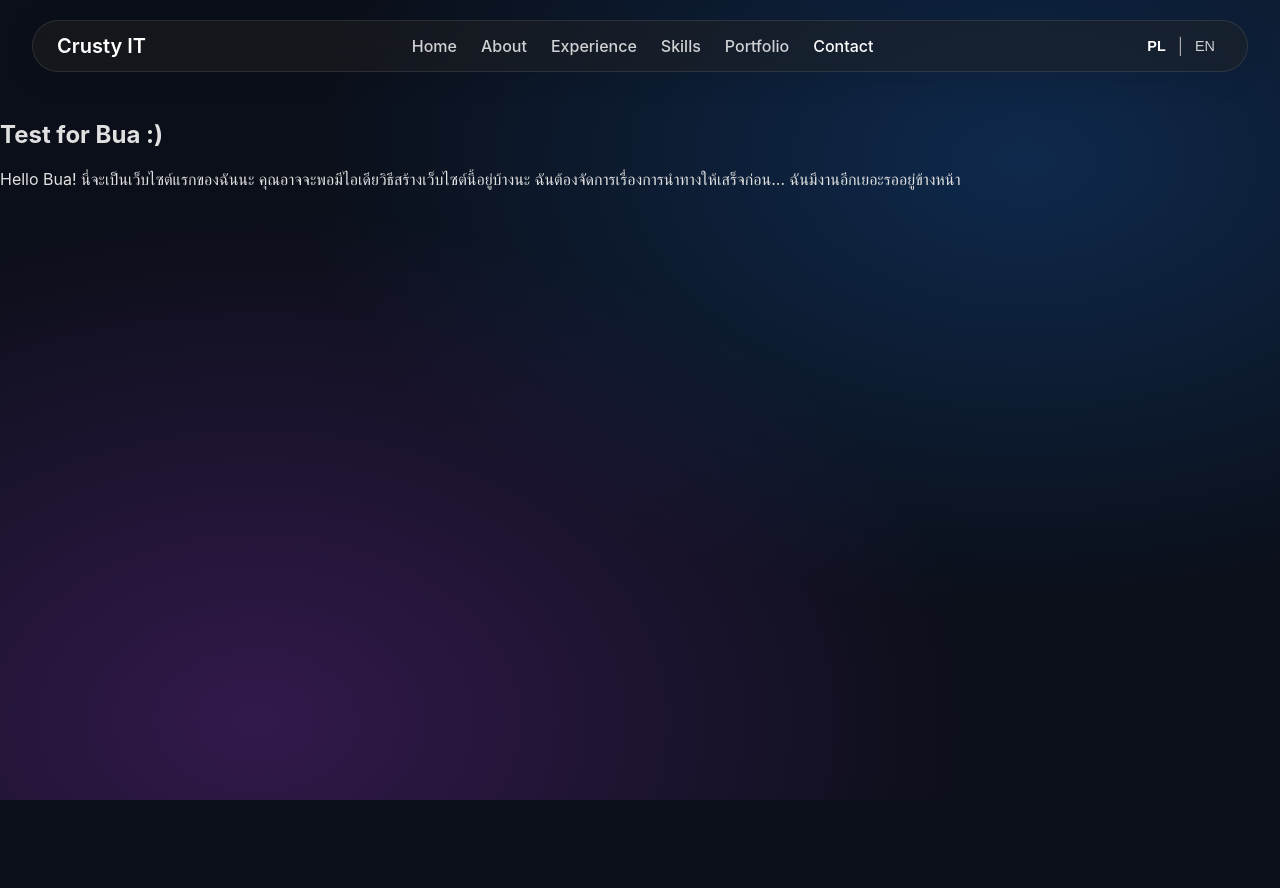
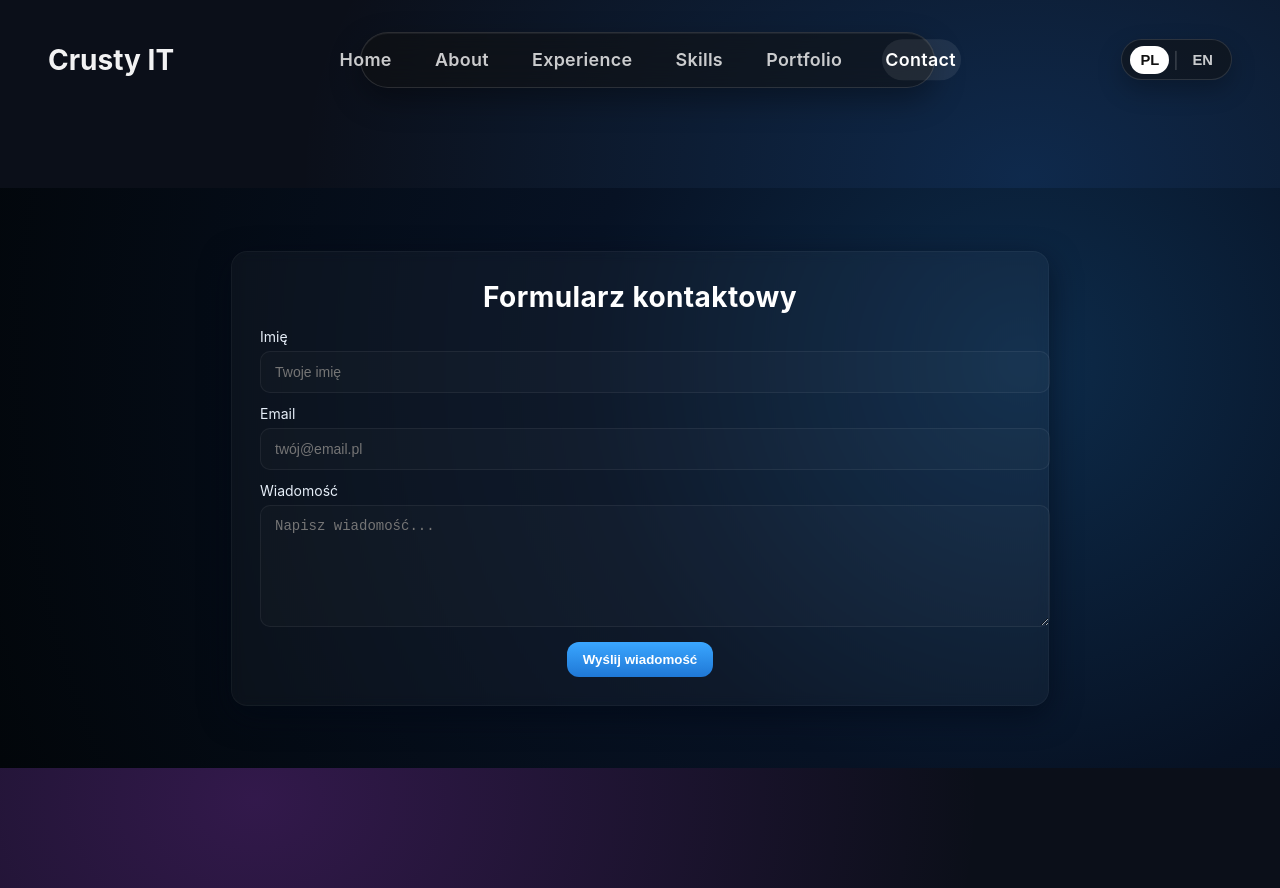
Before and after one commit to shellupski/Moja-strona, a React (Create React App) app: page /Moja-strona/contact in a window 1280 px wide. Before the commit the page ends 800 px from the top, so only its background shows below. Built offline with nearby package versions, Linux system fonts and the light colour scheme.

Commit message:
contact - update

```diff
--- a/src/components/Contact.css
+++ b/src/components/Contact.css
@@ -0,0 +1,84 @@
+/* src/components/Contact.css */
+.contact-section {
+    min-height: 60vh;
+    display: flex;
+    align-items: center;
+    justify-content: center;
+    padding: 50px 20px;
+    background: radial-gradient(circle at 80% 30%, #0d2b4a 0%, #071224 40%, #02060a 100%);
+    color: #fff;
+    font-family: "Inter", system-ui, sans-serif;
+}
+
+.contact-card {
+    width: 100%;
+    max-width: 760px;
+    background: rgba(255,255,255,0.03);
+    border-radius: 16px;
+    padding: 28px;
+    box-shadow: 0 10px 30px rgba(2,8,22,0.6);
+    backdrop-filter: blur(6px);
+    border: 1px solid rgba(255,255,255,0.04);
+}
+
+.contact-card h2 {
+    margin: 0 0 14px;
+    font-size: 28px;
+    letter-spacing: 0.4px;
+    text-align: center; /* wyśrodkowanie tytułu */
+}
+
+.contact-form label {
+    display: block;
+    margin-bottom: 12px;
+    font-size: 14px;
+    color: #e6eef8;
+}
+
+.contact-form input,
+.contact-form textarea {
+    width: 100%;
+    padding: 12px 14px;
+    margin-top: 6px;
+    border-radius: 10px;
+    border: 1px solid rgba(255,255,255,0.06);
+    background: rgba(255,255,255,0.02);
+    color: #fff;
+    outline: none;
+    font-size: 14px;
+    resize: vertical;
+}
+
+.contact-form input:focus,
+.contact-form textarea:focus {
+    box-shadow: 0 0 0 4px rgba(30,100,200,0.12);
+    border-color: rgba(30,120,255,0.6);
+}
+
+.contact-form button {
+    margin-top: 10px;
+    padding: 10px 16px;
+    border-radius: 12px;
+    border: none;
+    background: linear-gradient(180deg,#3aa6ff,#1f78d6);
+    color: white;
+    font-weight: 600;
+    cursor: pointer;
+
+    display: block;       /* żeby button był blokowy */
+    margin-left: auto;    /* wyśrodkowanie w poziomie */
+    margin-right: auto;   /* wyśrodkowanie w poziomie */
+}
+
+.form-status {
+    margin-top: 12px;
+    font-size: 14px;
+}
+
+.form-status.ok { color: #9be8a8; }
+.form-status.error { color: #ff8b8b; }
+
+@media (max-width: 640px) {
+    .contact-card { padding: 20px; }
+    .contact-card h2 { font-size: 22px; }
+}
--- a/src/components/Contact.js
+++ b/src/components/Contact.js
@@ -1,12 +1,101 @@
-import React from "react";
+// src/components/Contact.js
+import React, { useState, useRef } from "react";
+import "./Contact.css"; // obok pliku z CSS
 
-function Home() {
+export default function Contact() {
+    const formRef = useRef(null);
+    const [form, setForm] = useState({ name: "", email: "", message: "" });
+    const [status, setStatus] = useState({ loading: false, ok: null, text: "" });
+
+    // Wklej tu swój endpoint Formspree (zastąp poniższy)
+    const FORMSPREE_ENDPOINT = "https://formspree.io/f/xovlyajk"; // <- zamień!
+
+    const handleChange = (e) =>
+        setForm(prev => ({ ...prev, [e.target.name]: e.target.value }));
+
+    const handleSubmit = async (e) => {
+        e.preventDefault();
+
+        // Prosta walidacja
+        if (!form.name || !form.email || !form.message) {
+            setStatus({ loading: false, ok: false, text: "Uzupełnij wszystkie pola." });
+            return;
+        }
+
+        setStatus({ loading: true, ok: null, text: "" });
+
+        try {
+            const response = await fetch(FORMSPREE_ENDPOINT, {
+                method: "POST",
+                headers: { Accept: "application/json" },
+                body: new FormData(formRef.current),
+            });
+
+            const data = await response.json();
+
+            if (response.ok) {
+                setStatus({ loading: false, ok: true, text: "Dziękuję — wiadomość wysłana!" });
+                setForm({ name: "", email: "", message: "" });
+            } else {
+                // Formspree zwraca informacje o błędach w JSON
+                setStatus({ loading: false, ok: false, text: data.error || "Błąd wysyłki." });
+            }
+        } catch (err) {
+            setStatus({ loading: false, ok: false, text: "Błąd sieci — spróbuj ponownie." });
+        }
+    };
+
     return (
-        <div>
-            <h2>Test for Bua :)</h2>
-            <p>Hello Bua! นี่จะเป็นเว็บไซต์แรกของฉันนะ คุณอาจจะพอมีไอเดียวิธีสร้างเว็บไซต์นี้อยู่บ้างนะ ฉันต้องจัดการเรื่องการนำทางให้เสร็จก่อน... ฉันมีงานอีกเยอะรออยู่ข้างหน้า</p>
-        </div>
+        <section className="contact-section" id="contact">
+            <div className="contact-card">
+                <h2>Formularz kontaktowy</h2>
+                <form ref={formRef} className="contact-form" onSubmit={handleSubmit}>
+                    <label>
+                        Imię
+                        <input
+                            name="name"
+                            value={form.name}
+                            onChange={handleChange}
+                            placeholder="Twoje imię"
+                            required
+                        />
+                    </label>
+
+                    <label>
+                        Email
+                        <input
+                            name="email"
+                            type="email"
+                            value={form.email}
+                            onChange={handleChange}
+                            placeholder="twój@email.pl"
+                            required
+                        />
+                    </label>
+
+                    <label>
+                        Wiadomość
+                        <textarea
+                            name="message"
+                            rows="6"
+                            value={form.message}
+                            onChange={handleChange}
+                            placeholder="Napisz wiadomość..."
+                            required
+                        />
+                    </label>
+
+                    <button type="submit" disabled={status.loading}>
+                        {status.loading ? "Wysyłam..." : "Wyślij wiadomość"}
+                    </button>
+                </form>
+
+                {status.text && (
+                    <div className={`form-status ${status.ok ? "ok" : "error"}`}>
+                        {status.text}
+                    </div>
+                )}
+            </div>
+        </section>
     );
 }
-
-export default Home;
--- a/src/components/Navbar.css
+++ b/src/components/Navbar.css
@@ -1,115 +1,192 @@
-/* Usun wszystko co masz i wklej to */
+:root{
+    --header-offset: 32px;
+    --header-pad-x: clamp(16px, 4vw, 48px);
 
-/* Zmień tylko tę sekcję stylów .navbar */
-.navbar {
+    /* krótszy pasek (jeszcze bardziej) */
+    --nav-width-min: 500px;
+    --nav-width-vw: 40vw;
+    --nav-width-max: 600px;
+
+    /* sensowne odstępy między linkami */
+    --nav-gap: clamp(1.5rem, 2.8vw, 2.2rem);
+    --nav-radius: 999px;
+    --nav-pad-y: 1.05rem;
+    --nav-pad-x: clamp(1.45rem, 2.4vw, 2.2rem);
+
+    --glass-bg: rgba(18, 18, 18, 0.55);
+    --glass-brd: rgba(255, 255, 255, 0.12);
+    --glass-blur: 14px;
+
+    --txt-dim: rgba(255,255,255,0.78);
+    --txt-full: #fff;
+
+    /* pigułka pod linkiem */
+    --pill-left: 0px;
+    --pill-width: 0px;
+    --pill-opacity: 0;
+    --pill-bg: rgba(255,255,255,0.08);
+}
+
+/* Header */
+.main-header {
     position: fixed;
-    top: 20px; /* Zostawiamy odstęp od góry */
-
-    /* --- ZMIANY TUTAJ --- */
+    top: var(--header-offset);
     left: 0;
     right: 0;
-    width: auto; /* Szerokość będzie kontrolowana przez left/right i margin */
-    margin: 0 2rem; /* Dodajemy poziome marginesy zamiast ustawiać width */
-    max-width: none; /* Usuwamy ograniczenie szerokości */
-    transform: none; /* Usuwamy centrowanie transformacją */
-    /* --- KONIEC ZMIAN --- */
-
-    padding: 0.8rem 1.5rem;
-    border-radius: 50px;
-
-    background: rgba(34, 34, 34, 0.45);
-    backdrop-filter: blur(12px);
-    -webkit-backdrop-filter: blur(12px);
-    border: 1px solid rgba(255, 255, 255, 0.1);
-    box-shadow: 0 4px 30px rgba(0, 0, 0, 0.1);
-
+    padding: 0 var(--header-pad-x);
     display: flex;
+    align-items: center;
     justify-content: space-between;
-    align-items: center;
+    gap: clamp(8px, 2vw, 24px);
     z-index: 1000;
+    pointer-events: none;
 }
 
-.navbar a {
-    /* Biały, ale lekko przezroczysty, aby nie "krzyczał" */
-    color: rgba(255, 255, 255, 0.8);
-    text-decoration: none;
-    font-weight: 500;
-    transition: color 0.3s ease;
+.header-logo,
+.main-nav,
+.header-lang-switcher {
+    pointer-events: auto;
 }
 
-.navbar a:hover {
-    color: #fff; /* Pełna biel na hover */
+/* Logo */
+.header-logo a {
+    font-weight: 700;
+    font-size: clamp(1.25rem, 1.2vw + 1rem, 1.75rem);
+    color: var(--txt-full);
+    text-decoration: none;
+    opacity: 0.95;
 }
 
-/* Logo jest zawsze w pełni białe i pogrubione */
-.navbar-logo a {
-    font-weight: 600;
-    font-size: 1.25rem;
-    color: #fff;
+/* Nawigacja */
+.main-nav {
+    position: relative;
+    display: flex;
+    align-items: center;
+    width: clamp(var(--nav-width-min), var(--nav-width-vw), var(--nav-width-max));
+    border-radius: var(--nav-radius);
+    padding: var(--nav-pad-y) var(--nav-pad-x);
+    background: var(--glass-bg);
+    border: 1px solid var(--glass-brd);
+    backdrop-filter: blur(var(--glass-blur));
+    -webkit-backdrop-filter: blur(var(--glass-blur));
+    box-shadow: 0 12px 30px rgba(0,0,0,0.35), inset 0 1px 0 rgba(255,255,255,0.06);
 }
 
-/* === STYLIZACJA MENU === */
-.navbar-links {
-    position: relative;
+.main-nav::before {
+    content: "";
+    position: absolute;
+    top: 50%;
+    left: var(--pill-left);
+    transform: translateY(-50%);
+    width: var(--pill-width);
+    height: calc(100% - 12px);
+    border-radius: 999px;
+    background: var(--pill-bg);
+    opacity: var(--pill-opacity);
+    transition: left .24s ease, width .24s ease, opacity .2s ease;
+    z-index: 0;
+}
+
+.main-nav ul {
     display: flex;
+    align-items: center;
+    justify-content: center;
     list-style: none;
-    gap: 1.5rem;
+    gap: var(--nav-gap);
+    width: 100%;
     margin: 0;
     padding: 0;
 }
 
-.navbar-links li {
-    z-index: 2; /* Linki muszą być nad pigułką */
+.main-nav li {
+    position: relative;
+    z-index: 1;
 }
 
-/* "Pigułka" - tło na hover */
-.navbar-links::before {
-    content: '';
-    position: absolute;
-    top: 50%;
-    transform: translateY(-50%);
-    border-radius: 50px;
-    z-index: 1; /* Pigułka jest pod linkami */
-
-
-    /* Jasne, półprzezroczyste tło pigułki */
-    background-color: rgba(255, 255, 255, 0.1);
-    transition: left 0.3s ease, width 0.3s ease, opacity 0.2s ease;
+.main-nav a {
+    color: var(--txt-dim);
+    text-decoration: none;
+    font-weight: 600;
+    font-size: clamp(0.98rem, 0.35vw + 0.9rem, 1.12rem);
+    letter-spacing: 0.3px;
+    line-height: 1;
+    padding: 0.45rem 0.25rem;
+    transition: color .25s ease, transform .25s ease;
 }
 
-
-/* Aktywny link (z NavLink) jest zawsze w pełni biały */
-.navbar-links a.active {
-    color: #fff;
+.main-nav a:hover,
+.main-nav a:focus-visible,
+.main-nav a.active {
+    color: var(--txt-full);
 }
 
-/* === STYLIZACJA PRZEŁĄCZNIKA JĘZYKÓW === */
-.navbar-lang-switcher {
+/* Przełącznik języka */
+.header-lang-switcher {
     display: flex;
     align-items: center;
+    gap: 2px;
+    background: var(--glass-bg);
+    border: 1px solid var(--glass-brd);
+    border-radius: 999px;
+    padding: 0.35rem 0.5rem;
+    box-shadow: 0 10px 24px rgba(0,0,0,0.25);
 }
 
-.navbar-lang-switcher button {
-    background: none;
-    border: none;
-    font-weight: 500;
-    font-size: 0.9rem;
+.header-lang-switcher button {
+    background: transparent;
+    border: 0;
+    font-weight: 600;
+    font-size: 0.92rem;
     cursor: pointer;
-    padding: 4px 8px;
-    color: rgba(255, 255, 255, 0.8);
-    transition: color 0.3s ease;
+    padding: 6px 10px;
+    color: var(--txt-dim);
+    border-radius: 999px;
+    transition: color .2s ease, background .2s ease;
 }
 
-.navbar-lang-switcher button:hover {
-    color: #fff;
+.header-lang-switcher button:hover,
+.header-lang-switcher button:focus-visible {
+    color: var(--txt-full);
+    background: rgba(255,255,255,0.08);
 }
 
-.navbar-lang-switcher button.active {
-    color: #fff;
-    font-weight: 600;
+.header-lang-switcher button.active {
+    color: #111;
+    background: #fff;
 }
 
-.navbar-lang-switcher span {
-    color: rgba(255, 255, 255, 0.2);
-    margin: 0 4px;
+.header-lang-switcher span {
+    color: rgba(255,255,255,0.22);
+    margin: 0 2px;
 }
+
+/* padding pod fixed header */
+body { padding-top: clamp(88px, 10vh, 140px); }
+
+/* Drobne dopasowania na mniejszych ekranach */
+@media (max-width: 1200px){
+    :root{
+        --nav-width-min: 400px;
+        --nav-width-vw: 46vw;
+        --nav-width-max: 700px;
+        --nav-gap: clamp(1.3rem, 2.4vw, 2rem);
+        --nav-pad-x: clamp(1.3rem, 2.2vw, 2rem);
+    }
+}
+
+@media (max-width: 960px){
+    :root{
+        --nav-width-min: 360px;
+        --nav-width-vw: 56vw;
+        --nav-width-max: 640px;
+        --nav-gap: clamp(1rem, 2.2vw, 1.4rem);
+        --nav-pad-x: clamp(1.2rem, 2vw, 1.6rem);
+    }
+    .main-nav { padding: 0.7rem 1rem; }
+    .header-logo a { font-size: 1.25rem; }
+}
+
+@media (max-width: 640px){
+    .main-nav { display: none; }
+    .header-lang-switcher { padding: 0.3rem 0.4rem; }
+}
--- a/src/components/Navbar.js
+++ b/src/components/Navbar.js
@@ -1,5 +1,5 @@
-import React, { useRef, useState } from 'react';
-import { NavLink } from 'react-router-dom';
+import React, { useRef, useState, useEffect } from 'react';
+import { NavLink, useLocation } from 'react-router-dom';
 import './Navbar.css';
 
 const navItems = [
@@ -13,49 +13,65 @@ const navItems = [
 
 const Navbar = () => {
     const linksContainerRef = useRef(null);
-    const [lang, setLang] = useState('pl'); // 'pl' lub 'en'
+    const [lang, setLang] = useState('pl');
+    const location = useLocation();
 
-    const handleMouseEnter = (e) => {
-        const el = e.currentTarget;
+    const setPillToElement = (el) => {
         const container = linksContainerRef.current;
-        if (container) {
+        if (!container || !el) return;
+        const containerRect = container.getBoundingClientRect();
         const { left, width } = el.getBoundingClientRect();
-            const containerRect = container.getBoundingClientRect();
         container.style.setProperty('--pill-left', `${left - containerRect.left}px`);
         container.style.setProperty('--pill-width', `${width}px`);
         container.style.setProperty('--pill-opacity', '1');
-        }
     };
 
-    const handleMouseLeave = () => {
+    const setPillToActive = () => {
         const container = linksContainerRef.current;
-        if (container) {
+        if (!container) return;
+        const active = container.querySelector('a.active');
+        if (active) {
+            setPillToElement(active);
+        } else {
             container.style.setProperty('--pill-opacity', '0');
         }
     };
 
-    // Funkcja do zmiany języka
-    const handleLangChange = (newLang) => {
-        setLang(newLang);
-        // Tu w przyszłości możesz dodać obsługę tłumaczeń (np. i18next.changeLanguage)
+    const handleMouseEnter = (e) => {
+        const link = e.currentTarget.querySelector('a');
+        if (link) setPillToElement(link);
     };
 
+    const handleMouseLeave = () => setPillToActive();
+    const handleLangChange = (newLang) => setLang(newLang);
+
+    useEffect(() => {
+        setPillToActive();
+    }, [location.pathname]);
+
+    useEffect(() => {
+        const onResize = () => setPillToActive();
+        window.addEventListener('resize', onResize);
+        return () => window.removeEventListener('resize', onResize);
+    }, []);
+
     return (
-        <nav className="navbar">
-            <div className="navbar-logo">
+        <header className="main-header">
+            <div className="header-logo">
                 <NavLink to="/">Crusty IT</NavLink>
             </div>
 
-            <ul
-                className="navbar-links"
+            <nav
+                className="main-nav"
                 ref={linksContainerRef}
                 onMouseLeave={handleMouseLeave}
             >
+                <ul>
                     {navItems.map((item) => (
                         <li key={item.to} onMouseEnter={handleMouseEnter}>
                             <NavLink
                                 to={item.to}
-                            className={({ isActive }) => isActive ? 'active' : ''}
+                                className={({ isActive }) => (isActive ? 'active' : '')}
                                 end={item.to === '/'}
                             >
                                 {item.label}
@@ -63,15 +79,16 @@ const Navbar = () => {
                         </li>
                     ))}
                 </ul>
+            </nav>
 
-            <div className="navbar-lang-switcher">
+            <div className="header-lang-switcher">
                 <button
                     className={lang === 'pl' ? 'active' : ''}
                     onClick={() => handleLangChange('pl')}
                 >
                     PL
                 </button>
-                <span style={{ margin: '0 4px', color: '#aaa' }}>|</span>
+                <span>|</span>
                 <button
                     className={lang === 'en' ? 'active' : ''}
                     onClick={() => handleLangChange('en')}
@@ -79,7 +96,7 @@ const Navbar = () => {
                     EN
                 </button>
             </div>
-        </nav>
+        </header>
     );
 };
 
```
Lines whose indentation alone changed are shown as unchanged.
